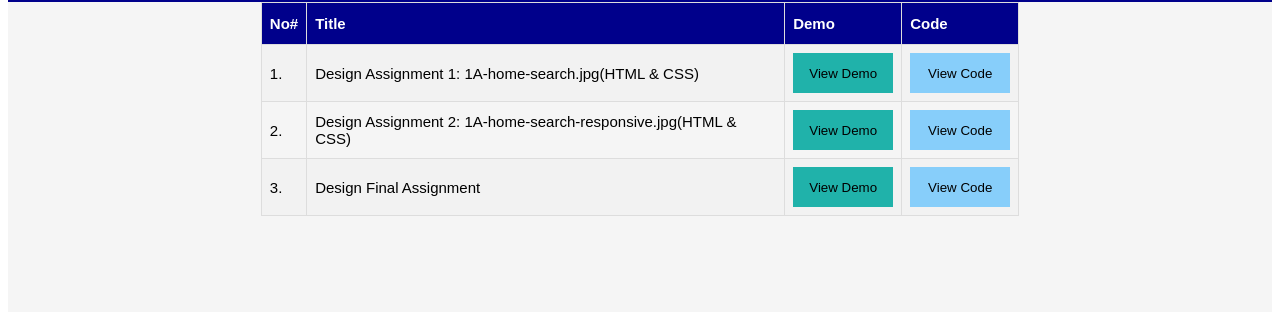
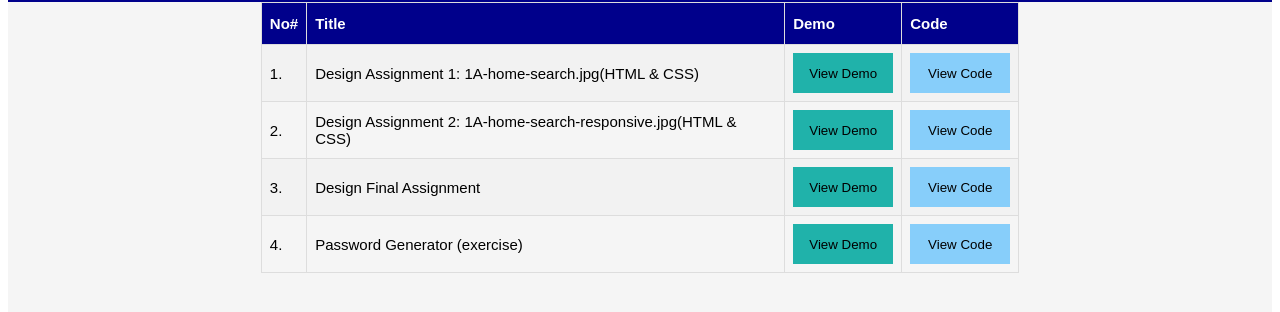
Before and after one commit to UtsahaJoshi/utsahajoshi.github.io, a plain HTML site: page index.html in a window 1280 px wide. Shown: the part 226-538 px from the top of the page. Drawn offline with Linux system fonts and the light colour scheme.

Commit message:
add password generator to table

```diff
--- a/index.html
+++ b/index.html
@@ -25,20 +25,26 @@
                 <tr>
                     <td>1.</td>
                     <td>Design Assignment 1: 1A-home-search.jpg(HTML & CSS)</td>
-                    <td><a href="https://utsahajoshi.github.io/TuTangle/" target="_blank"><button id="demo-btn">View Demo</button></a></td>
-                    <td><a href="https://github.com/UtsahaJoshi/TuTangle" target="_blank"><button id="code-btn">View Code</button></a></td>
+                    <td><a href="https://utsahajoshi.github.io/assignments/tutangle/" target="_blank"><button id="demo-btn">View Demo</button></a></td>
+                    <td><a href="https://github.com/UtsahaJoshi/assignments/tutangle" target="_blank"><button id="code-btn">View Code</button></a></td>
                 </tr>
                 <tr>
                   <td>2.</td>
                   <td>Design Assignment 2: 1A-home-search-responsive.jpg(HTML & CSS)</td>
-                  <td><a href="https://utsahajoshi.github.io/tutangle-responsive/" target="_blank"><button id="demo-btn">View Demo</button></a></td>
-                  <td><a href="https://github.com/UtsahaJoshi/tutangle-responsive" target="_blank"><button id="code-btn">View Code</button></a></td>
+                  <td><a href="https://utsahajoshi.github.io/assignments/tutangle-responsive/" target="_blank"><button id="demo-btn">View Demo</button></a></td>
+                  <td><a href="https://github.com/UtsahaJoshi/assignments/tutangle-responsive" target="_blank"><button id="code-btn">View Code</button></a></td>
                 </tr>
                 <tr>
                   <td>3.</td>
                   <td>Design Final Assignment</td>
-                  <td><a href="https://utsahajoshi.github.io/design-final/" target="_blank"><button id="demo-btn">View Demo</button></a></td>
-                  <td><a href="https://github.com/UtsahaJoshi/design-final" target="_blank"><button id="code-btn">View Code</button></a></td>
+                  <td><a href="https://utsahajoshi.github.io/assignments/design-final/" target="_blank"><button id="demo-btn">View Demo</button></a></td>
+                  <td><a href="https://github.com/UtsahaJoshi/assignments/design-final" target="_blank"><button id="code-btn">View Code</button></a></td>
+                </tr>
+                <tr>
+                  <td>4.</td>
+                  <td>Password Generator (exercise)</td>
+                  <td><a href="https://utsahajoshi.github.io/assignments/password-generator/" target="_blank"><button id="demo-btn">View Demo</button></a></td>
+                  <td><a href="https://github.com/UtsahaJoshi/assignments/password-generator/" target="_blank"><button id="code-btn">View Code</button></a></td>
                 </tr>
               </table>
         </div>
```
